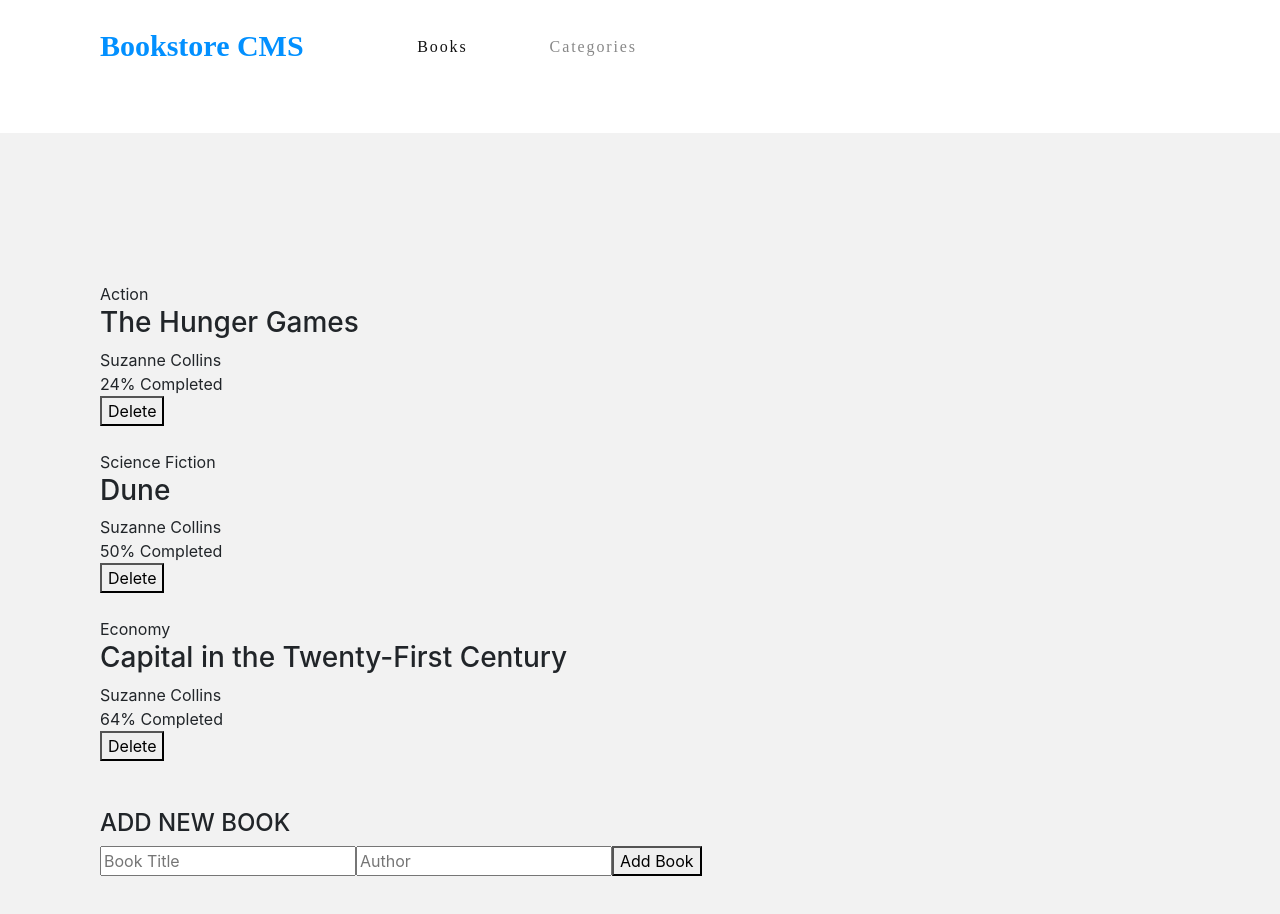
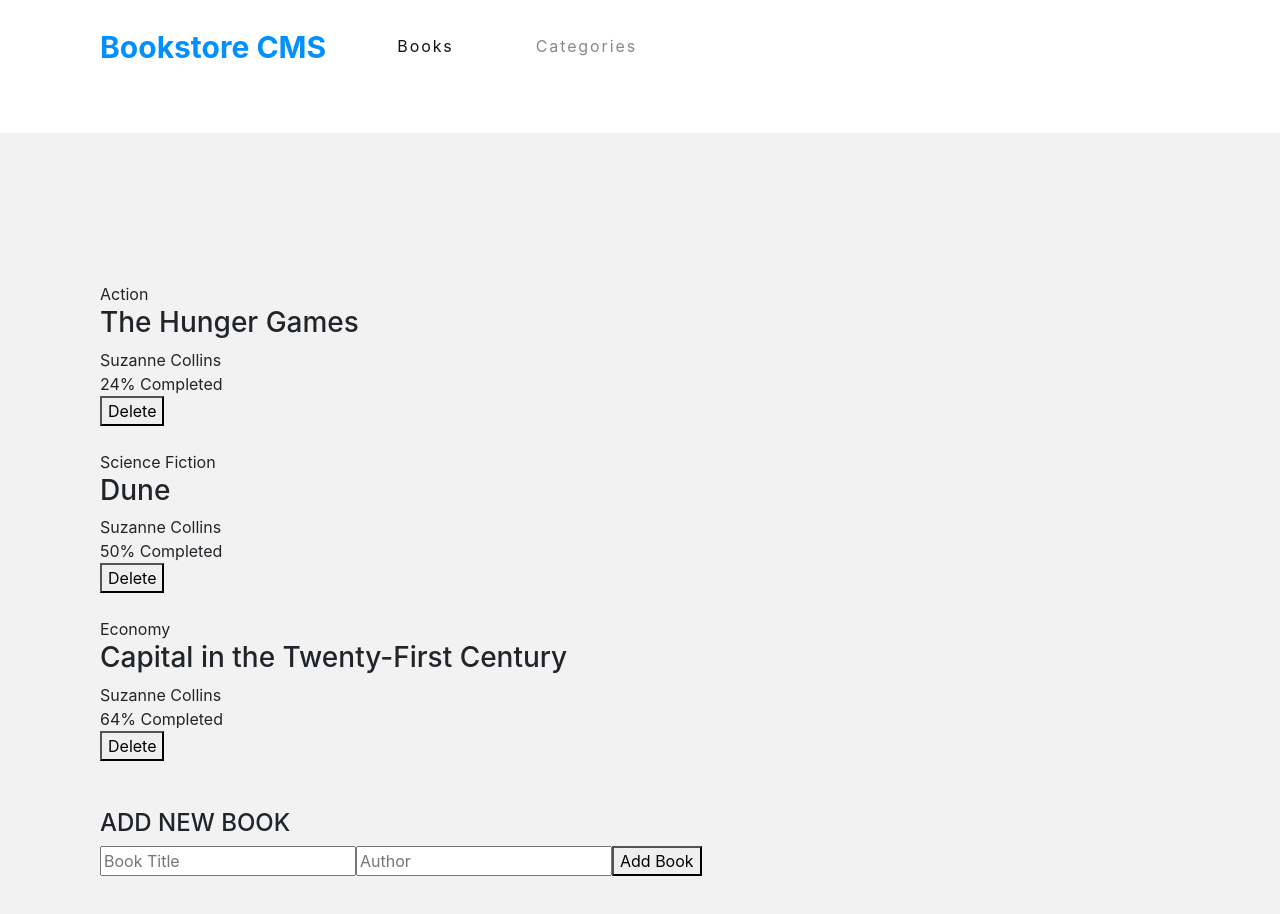
Before and after one commit to NalianAchei2020/bookstore, a React (Create React App) app: page / in a window 1280 px wide. Shown: the top 914 px of the page. Built offline with nearby package versions, Linux system fonts and the light colour scheme.

Commit message:
resolve linter errors

```diff
--- a/src/components/style.css
+++ b/src/components/style.css
@@ -14,7 +14,6 @@ header {
   width: 15rem;
   height: 2.313rem;
   margin: 0.375rem 2.938rem 0.125rem 0;
-  font-family: Montserrat;
   font-size: 1.875rem;
   font-weight: bold;
   font-stretch: normal;
@@ -28,7 +27,6 @@ header {
   width: 3.688rem;
   height: 1rem;
   margin: 1.125rem 2.563rem 0.688rem 0;
-  font-family: Montserrat;
   font-size: 1rem;
   font-weight: normal;
   font-stretch: normal;
@@ -43,7 +41,6 @@ header {
   height: 1rem;
   margin: 1.125rem 41.5rem 0.688rem 2.563rem;
   opacity: 0.5;
-  font-family: Montserrat;
   font-size: 1rem;
   font-weight: normal;
   font-stretch: normal;
```
